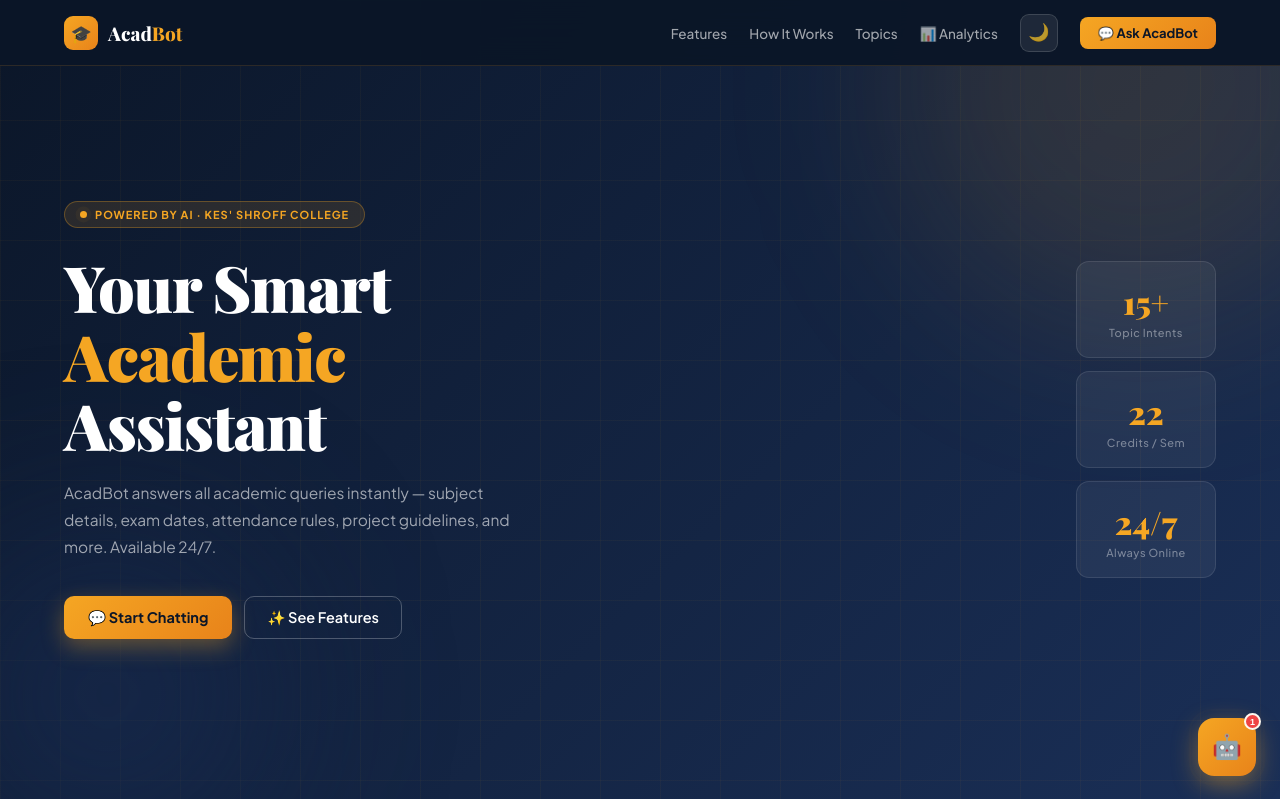
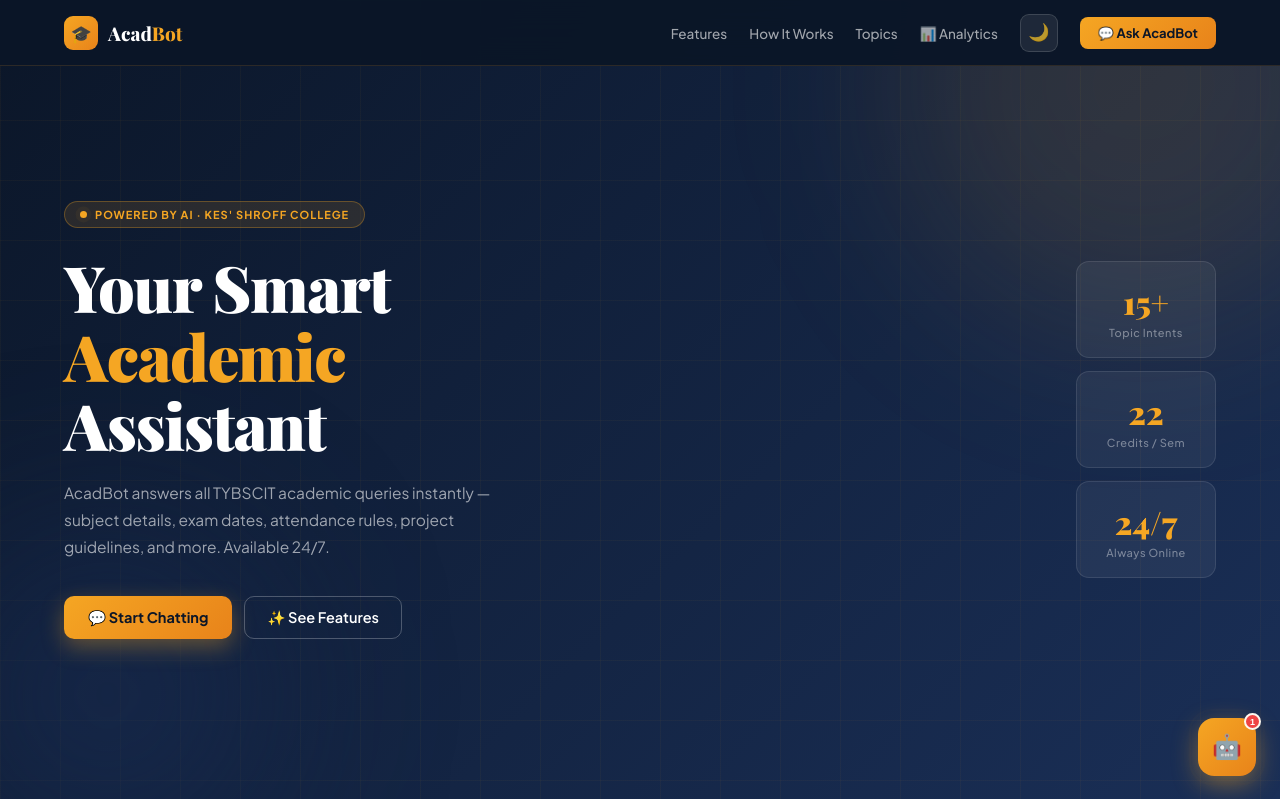
Before and after one commit to Shashwat2610/acadbot, a Flask app: page / in a window 1280 px wide. Shown: the top 799 px of the page. Run offline with Flask 3, Linux system fonts and the light colour scheme; parts of the project's set-up code (start-up, migrations or seed data) failed here and were passed over; some libraries are stand-ins or nearby versions.

Commit message:
Update hero-sub text for TYBSCIT queries

```diff
--- a/templates/index.html
+++ b/templates/index.html
@@ -349,7 +349,7 @@
     <div class="hc">
       <div class="hbadge"><div class="dot"></div><span>Powered by AI · KES' Shroff College</span></div>
       <h1>Your Smart<br/><em>Academic</em><br/>Assistant</h1>
-      <p class="hero-sub">AcadBot answers all academic queries instantly — subject details, exam dates, attendance rules, project guidelines, and more. Available 24/7.</p>
+      <p class="hero-sub">AcadBot answers all TYBSCIT academic queries instantly — subject details, exam dates, attendance rules, project guidelines, and more. Available 24/7.</p>
       <div class="hacts">
         <button class="btn-p" onclick="openChat()">💬 Start Chatting</button>
         <a href="#features" class="btn-o">✨ See Features</a>
```
